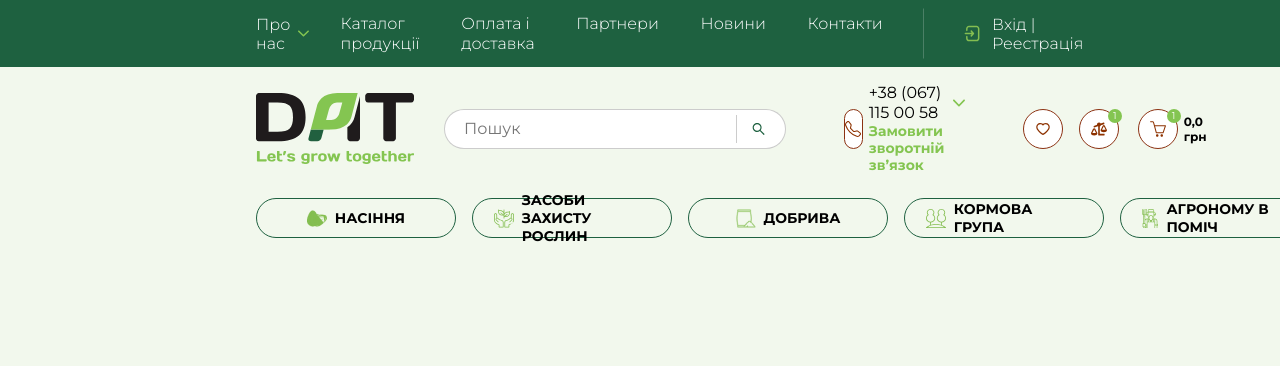
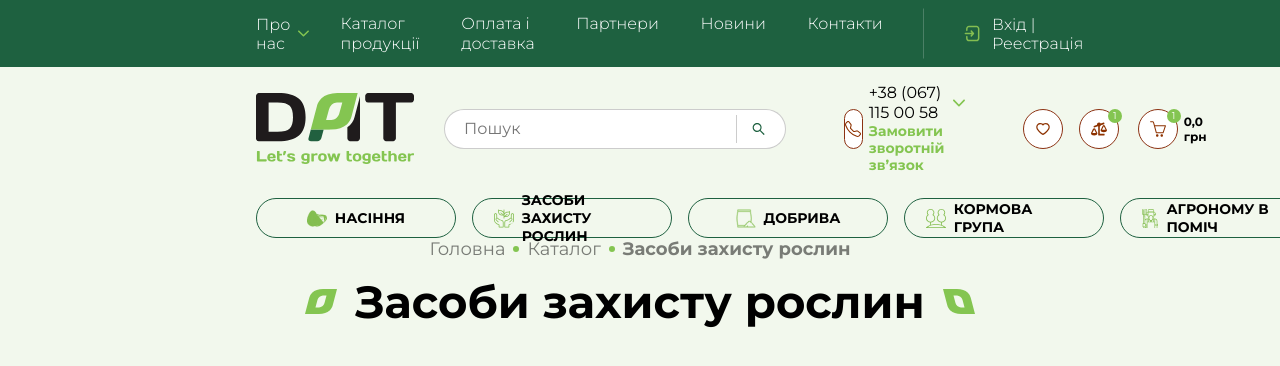
Before and after one commit to gracebir/catalog-app, a React (Create React App) app: page / in a window 1280 px wide. Shown: the top 366 px of the page. Built offline with nearby package versions, Linux system fonts and the light colour scheme.

Commit message:
title components

```diff
--- a/src/App.tsx
+++ b/src/App.tsx
@@ -1,6 +1,7 @@
 import styled from "styled-components";
 import Navbar from "./components/Navbar";
 import Header from "./components/Header";
+import Titles from "./components/Titles";
 
 const Main = styled.main`
   margin: 0 auto;
@@ -14,6 +15,7 @@ function App() {
       <Navbar/>
       <Main>
         <Header/>
+        <Titles/>
       </Main>
     </>
   );
--- /dev/null
+++ b/src/components/Titles/index.tsx
@@ -0,0 +1,19 @@
+import React from 'react'
+import { Dotitle, DownTitle, DownTitletext, Span, TitleWrapper, UpperTitle } from './titleStyled'
+import left from '../../assets/left.svg'
+import right from '../../assets/right.svg'
+
+function Titles() {
+  return (
+    <TitleWrapper>
+      <UpperTitle>Головна  <Dotitle/> Каталог  <Dotitle/>  <Span>Засоби захисту рослин</Span></UpperTitle>
+      <DownTitle>
+        <img src={left} alt="" />
+        <DownTitletext>Засоби захисту рослин</DownTitletext>
+        <img src={right} alt="" />
+      </DownTitle>
+    </TitleWrapper>
+  )
+}
+
+export default Titles
--- /dev/null
+++ b/src/components/Titles/titleStyled.tsx
@@ -0,0 +1,39 @@
+import styled from "styled-components";
+
+export const TitleWrapper = styled.div`
+    display: flex;
+    flex-direction: column;
+    gap: .875rem;
+    align-items: center;
+`
+
+export const UpperTitle = styled.p`
+    color: rgba(0, 0, 0, 0.5);
+    font-size: 1.125rem;
+    font-weight: 400;
+    display: flex;
+    align-items: center;
+    gap: .5rem;
+`
+
+export const Dotitle = styled.div`
+    background-color: var(--color-green);
+    width: 6px;
+    height: 6px;
+    border-radius: 10px;
+`
+
+export const Span = styled.span`
+    font-weight: 700;
+`
+
+export const DownTitle = styled.div`
+    display: flex;
+    align-items: center;
+    gap: 1.125rem;
+`
+export const DownTitletext = styled.h1`
+    font-weight: 700;
+    font-size: 2.8125rem;
+    line-height: 55px;
+`
```
